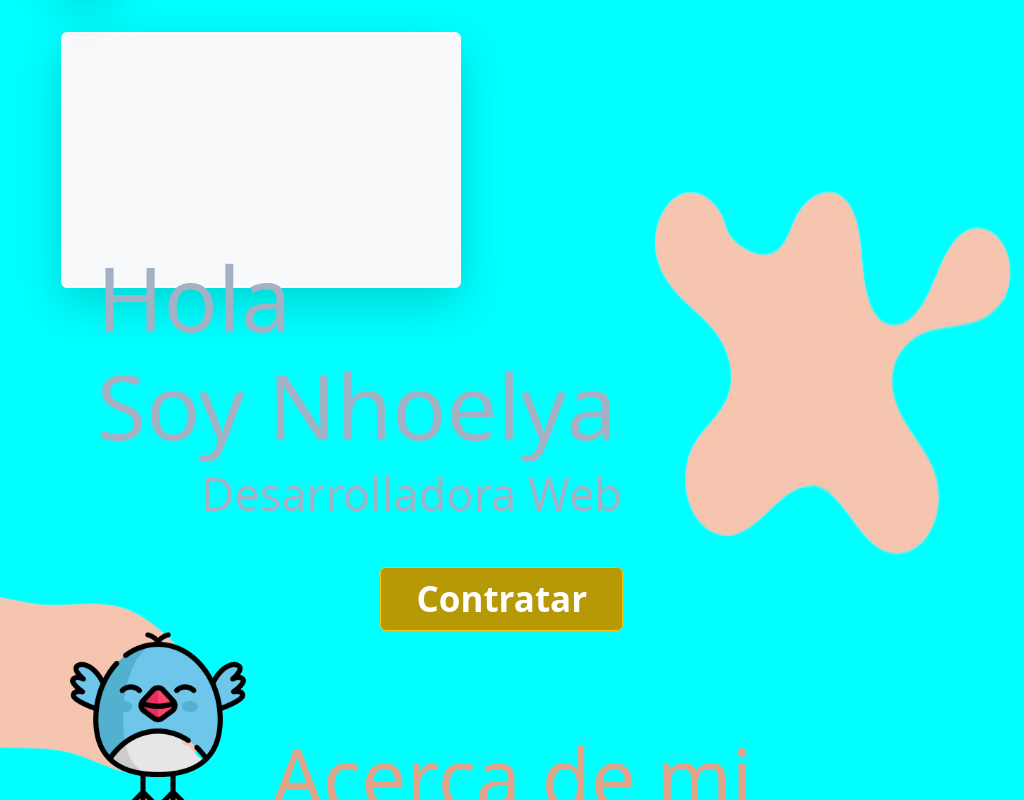
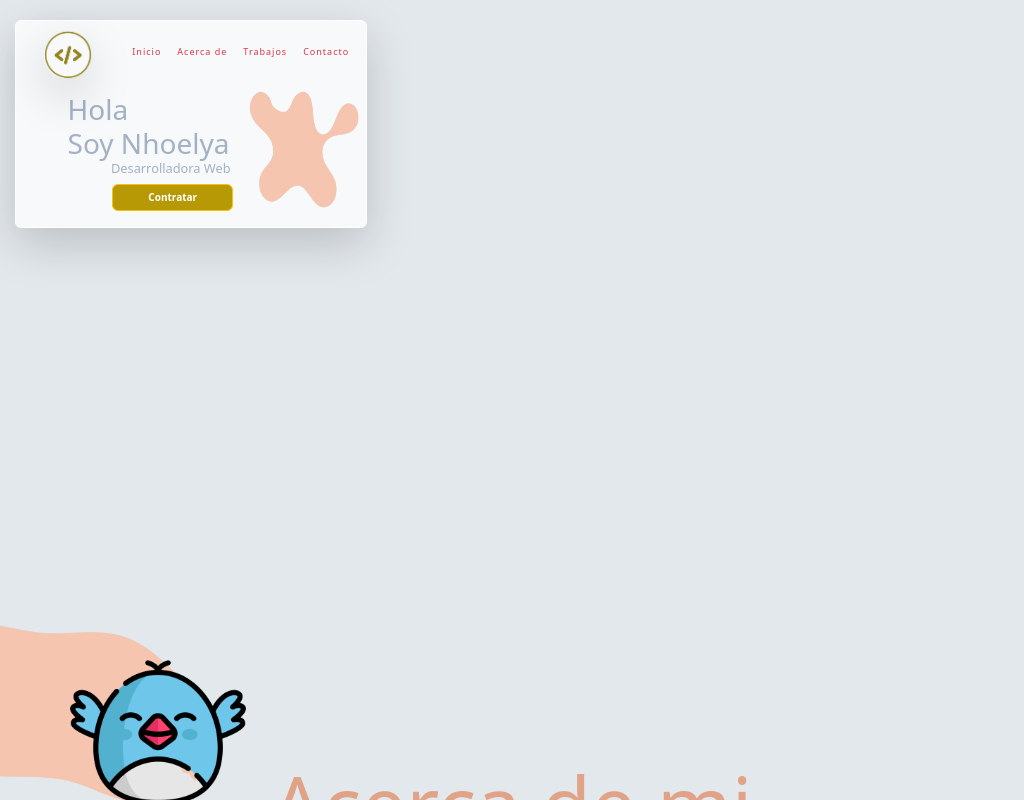
Before and after one commit to noeliafalkiewicz/TPFinal-ReactVite, a React (Vite) app: page / in a window 1024 px wide. Shown: the top 800 px of the page. Built offline with nearby package versions, Linux system fonts and the light colour scheme.

Commit message:
termine responsive del cuadrado

```diff
--- a/src/componentes/Header.css
+++ b/src/componentes/Header.css
@@ -1,69 +1,3 @@
-.logoContenedor{
-      width: 10px;
-      height: 10px;
-}
-@media (min-width:319.98px){
-  .logoContenedor{
-    width: 70px;
-    height: 70px;
-    margin-top: 15rem;
-    margin-left: -3rem;
-
-  }
-
-}
-
-.logo{
-  width: 9px;
-  height: 9px;
-}
-@media (min-width:319.98px){
-   .logo{
-    width: 70px;
-    height: auto;
-    margin-top: -30px;
-    margin-left: -16px;
-   }
-}
-
-
-.menu{
-    width: 20px;
-    display: flex;
-    justify-content: right;
-    margin-top: 0
-  }
-@media (min-width: 319.98px){
-    .menu{
-      margin-top: 14.5rem;
-      margin-left:-5rem;
-      width: 70px;
-      display: flex;
-    }
-  }
- @media (min-width: 991.98px) {
-    .menu{
-      display:none;
-    }
-  }
-
-  .nav{
-    display: none;
-  }
-  @media (min-width: 991.98px) {
-    .nav{
-      display: flex;
-    }
-  }
-
-header{
-  width:10rem;
-}
-@media (min-width:318.98pox) {
-  header{
-    width: 15rem;
-  }
-}
 
 header{
     display: flex;
@@ -73,44 +7,175 @@ header{
     width: 90%;
     margin-left: 5rem;
 }
+@media (min-width:769px) and (max-width:1279px){
+  header{
+    margin-top: -17rem;
+    margin-left: 1rem;
+    width: 22rem;
+    height: 5rem;
+  }
+}
+@media (min-width:481px) and (max-width:768px){
+  header{
+    margin-top: -17rem;
+    margin-left: 0rem;
+    width: 23rem;
+    height: 6rem;
+  }
+}
+@media (min-width:320px) and (max-width:480px){
+  header{
+    margin-top: -17rem;
+    margin-left: 0rem;
+    width: 23rem;
+    height: 6rem;
+  }
+}
+
+/*--------------------------------*/
 
 
-/*.logo{
+.logo{
     width: 5.9rem;
     height: auto;
-    margin-top: -35px;
-    margin-left: -17px;
-}*/
+    margin-top: -2.25rem;
+    margin-left: -1.1rem;
+}
+@media (min-width:769px) and (max-width:1279px){
+  .logo{
+   margin-top:-1.7rem;
+   margin-left: -1rem;
+   width: 3rem;
+  }
+}
+@media (min-width:481px) and (max-width:768px){
+  .logo{
+   margin-top:-1.7rem;
+   margin-left: -1rem;
+   width: 3rem;
+  }
+}
+@media (min-width:320px) and (max-width:480px){
+  .logo{
+   margin-top:-1.6rem;
+   margin-left: -1rem;
+   width: 2.9rem;
+  }
+}
 
-/*.logoContenedor{
-    width: 93px;
-    height: 93px;
-    overflow: hidden;
+/*-------------------------------------------*/
+.logoContenedor{
+    width: 90px;
+    height: 90px;
     border-radius: 100%;
-    background-color: blueviolet;
-}*/
+    margin-left: 4rem;
+    margin-top: 2rem;
+}
+@media (min-width:769px) and (max-width:1279px){
+  .logoContenedor{
+      width: 45px;
+      height: 46px;
+      margin-top: 0.7rem;
+      margin-left: 0.7rem;
+  }
+}
+@media (min-width:481px) and (max-width:768px){
+  .logoContenedor{
+      width: 45px;
+      height: 46px;
+      margin-top: 0.7rem;
+      margin-left: 0.7rem;
+  }
+}
+@media (min-width:320px) and (max-width:480px){
+  .logoContenedor{
+      width: 45px;
+      height: 45px;
+      margin-top: 0.8rem;
+      margin-left: 0.9rem;
+  }
+}
 
-.seccion{
-    width: 93px;
-    height: 93px;
-    padding: 10px;
+/*----------------------------------------*/
+.menu{
+    width: 20px;
+    display: flex;
+    display: none;
+    justify-content: right;
 
-}
+  }
+
+  @media (min-width:769px) and (max-width:1279px){
+    .menu{
+        display: none;
+    }
+  }
+  @media (min-width:481px) and (max-width:768px){
+    .menu{
+      display: block;
+      width: 3rem;
+      height: 3rem;
+      margin-left: 0.5rem;
+      margin-top: -0.2rem;
+    }
+  }
+  @media (min-width:320px) and (max-width:480px){
+    .menu{
+      display: block;
+      width: 3rem;
+      height: 3rem;
+      margin-left: 0.5rem;
+      margin-top: -0.2rem;
+    }
+  }
 
 /*.menu{
     width: 80px;
     margin-top: 0;
 }*/
-
 .menu:hover{
     transform: scale(1.5) ;
 }
 
-nav{
+/*-----------------------------------------------------*/
+
+.nav{
     justify-content: space-around;
-    margin-top: 2rem;
+    margin-top: -1rem;
+    padding-top: 2.5rem;
+    margin-right: 3rem;
     color: rgb(222, 101, 101);
+}
 
+@media (min-width:769px) and (max-width:1279px){
+  .nav{
+      width: 17rem;
+      height: 5rem;
+      margin-top: -2rem;
+      margin-left: -1rem;
+      padding-left: 1rem;
+      margin-right: 1rem;
+
+
+  }
+}
+@media (min-width:481px) and (max-width:768px){
+  .nav{
+    display: none;
+  }
+}
+@media (min-width:320px) and (max-width:480px){
+  .nav{
+    display: none;
+  }
+}
+
+
+/*---------------------------------------*/
+.seccion{
+    width: 93px;
+    height: 93px;
+    padding: 10px;
 
 }
 
@@ -119,3 +184,11 @@ a {
    letter-spacing: 1px;
    margin-right: 50px;
 }
+@media (min-width:769px) and (max-width:1279px){
+  a{
+      font-size: 9px;
+      padding-left: 16px;
+      margin-right: 0;
+      margin-top: -1rem;
+  }
+}
--- a/src/componentes/Principal.css
+++ b/src/componentes/Principal.css
@@ -1,150 +1,107 @@
-.ManchaGrande {
-    display: none;
+
+.ManchaGrande{
+    height: 25rem;
+    width: 25rem;
+    padding-right: 0.5rem;
+    margin-top: 12rem;
+}
+@media (min-width:769px) and (max-width:1279px){
+  .ManchaGrande{
+    width:8rem;
+    height: 8rem;
+    margin-left: -4rem;
+    margin-top: 1rem;
   }
-  @media (min-width: 991.98px) {
-    .ManchaGrande {
-      display: inline;
-    }
+}
+@media (min-width:481px) and (max-width:768px){
+  .ManchaGrande{
+    width:7rem;
+    height: 7rem;
+    margin-left: -1rem;
+    margin-top: 0.5rem;
+  }
+}
+@media (min-width:320px) and (max-width:480px){
+  .ManchaGrande{
+    width:7rem;
+    height: 7rem;
+    margin-left: -6rem;
+    margin-top: 0.5rem;
+  }
 }
 
-.Hola {
-    font-size: 15px;
-    display: flex;
-    justify-content: center;
-    color: #a2b2c4;
-  }
-  @media (min-width: 319.98px) {
-    .Hola {
-      font-size: 20px;
-
-    }
-}
+/*------------------------------------------------*/
 
 .Hola{
-    font-size: 20px;
-    display: flex;
-    justify-content: center;
-    margin-left: 0;
-    color: #a2b2c4;
-  }
-  @media (min-width: 575.98px) {
-    .Hola{
-      font-size: 60px;
-      color: #a2b2c4;
-    }
-}
-
-.Hola{
-    font-size: 60px;
-    display: flex;
-    justify-content: center;
-    color: #a2b2c4;
-    margin-left: 0;
-  }
-  @media (min-width: 991.98px) {
-    .Hola{
       font-size: 90px;
       margin-left: 60px;
       color: #a2b2c4;
-      padding-top: 40px;
+      padding-top: 50px;
+}
+
+@media (min-width:769px) and (max-width:1279px){
+    .Hola{
+      font-size: 28px;
+      margin-left: -1.8rem;
+      padding-top: 1.5rem;
+    }
+}
+@media (min-width:481px) and (max-width:768px){
+    .Hola{
+      font-size: 23px;
+      margin-left: -1.4rem;
+      padding-top: 1.3rem;
+    }
+}
+@media (min-width:320px) and (max-width:480px){
+    .Hola{
+      font-size: 23px;
+      margin-left: 4rem;
+      padding-top: 1.3rem;
+      width: 10rem;
     }
 }
 
 
-.Noe{
-    font-size: 10px;
+
+ /*----------------------------------------------*/
+
+  .Noe{
+    font-size: 3rem;
     display: flex;
     justify-content: center;
-    margin-left: 0;
+    margin-left: 9rem;
     color: #a2b2c4;
-  }
-  @media (min-width: 575.98px) {
-    .Noe{
-      font-size: 30px;
-    }
-  }
-
-  .Noe{
-    font-size: 30px;
-    display: flex;
-    justify-content: center;
-    margin-left: 0;
-  }
-  @media (min-width: 991.98px) {
-    .Noe{
-      font-size: 45px;
-      margin-left: 170px;
-      color: #a2b2c4;
-    }
-  }
-
-.btn{
-    display: flex;
-    justify-content: center;
-
-}
-@media (min-width: 991.98px) {
-    .btn {
-      margin-left: 350px;
-    }
-}
-
-.container{
-    margin: 2.5% 0% 6% 6%;
-    margin-top: 2rem;
-    width:90rem ;
-    height: 40rem;
 }
 
 @media (min-width:769px) and (max-width:1279px){
-  .container{
-    width:25rem;
-    height: 16rem;
-  }
+    .Noe{
+      font-size: 0.8rem;
+      margin-left: -3.7rem;
+      margin-bottom: 1rem;
+      margin-top: -0.5rem;
+    }
 }
 @media (min-width:481px) and (max-width:768px){
-  .container{
-    width:27rem ;
-    height: 40rem;
-  }
+    .Noe{
+      font-size: 0.8rem;
+      margin-left: -3.5rem;
+      margin-bottom: 1rem;
+      margin-top: -0.5rem;
+    }
 }
 @media (min-width:320px) and (max-width:480px){
-  .container{
-    width:90%;
-    height:35rem;
-  }
+    .Noe{
+      font-size: 0.8rem;
+      margin-left: -3rem;
+      margin-bottom: 1rem;
+      margin-top: -0.5rem;
+    }
 }
 
 
 
-body{
-  background-color: aqua;
-}
-
-.ContenedorSecundario{
-     padding-top: 0.5rem;
-}
-@media (min-width:318.98px) {
-  .ContenedorSecundario {
-    padding-top: 4rem;
-  }
-}
-
-
-
-.ContenedorPrincipal{
-    display: flex;
-    justify-content: space-around;
-    margin-top: -70px;
-
-
-}
-.ContenedorSecundario{
-    margin-left: -3rem;
-    margin-top: 10rem;
-
-}
-
+/*--------------------------------------------------*/
 
 .btn{
     color: white;
@@ -152,22 +109,134 @@ body{
     font-size: 35px;
     padding: 5px 35px;
     margin-left: 350px;
-
+    display: flex;
+    justify-content: center;
 }
-
 .btn:hover{
     color: rgb(182, 153, 5);
     background-color: white ;
 }
 
+@media (min-width:769px) and (max-width:1279px){
+  .btn{
+    font-size: 10px;
+    margin-top: -2rem;
+    margin-left: 1rem;
+
+  }
+}
+@media (min-width:481px) and (max-width:768px){
+  .btn{
+    font-size: 5px;
+    margin-top: -3rem;
+    margin-left: 1rem;
+  }
+}
+@media (min-width:320px) and (max-width:480px){
+  .btn{
+    font-size: 9px;
+    margin-top: -3rem;
+    margin-left: 5.3rem;
+  }
+}
 
 
+/*------------------------------------------*/
+.container{
+    margin: 2.5% 6% 6% 6%;
+    margin-top: 2rem;
+    width:100%;
+    height: 38rem;
+}
+
+@media (min-width:769px) and (max-width:1279px){
+  .container{
+    margin:2% 1.5%;
+    width:22rem;
+    height: 13rem;
+  }
+}
+@media (min-width:481px) and (max-width:768px){
+  .container{
+    margin:2% 1.5%;
+    width:22rem;
+    height: 13rem;
+  }
+}
+@media (min-width:320px) and (max-width:480px){
+  .container{
+    margin:2% 2.5%;
+    width:22rem;
+    height: 13rem;
+  }
+}
 
 
-.ManchaGrande{
-    height: 25rem;
-    width: 25rem;
-    padding-right: 0.5rem;
-    margin-top: 12rem;
+/*---------------------------------------------------------*/
+body{
+  background-color: #e3e8ed;
+}
+
+
+.ContenedorSecundario{
+    margin-left: -3rem;
+    margin-top: 10rem;
 
 }
+@media (min-width:769px) and (max-width:1279px){
+  .ContenedorSecundario{
+    width: 35rem;
+    height: 10rem;
+    margin-left: 5rem;
+    margin-top: 0rem;
+  }
+}
+@media (min-width:481px) and (max-width:768px){
+  .ContenedorSecundario{
+    width: 35rem;
+    height: 10rem;
+    margin-left: 5rem;
+    margin-top: 0rem;
+  }
+}
+@media (min-width:320px) and (max-width:480px){
+  .ContenedorSecundario{
+    width: 21rem;
+    height: 10rem;
+    margin-left: 1rem;
+    margin-top: 0rem;
+
+  }
+}
+
+/*---------------------------------------------*/
+
+.ContenedorPrincipal{
+    display: flex;
+    justify-content: space-around;
+    margin-top: -70px;
+}
+@media (min-width:769px) and (max-width:1279px){
+  .ContenedorPrincipal{
+    width:22rem;
+    height: 9rem;
+    margin-top: 2rem;
+    margin-left: -1rem;
+  }
+}
+@media (min-width:481px) and (max-width:768px){
+  .ContenedorPrincipal{
+    width:22rem;
+    height: 9rem;
+    margin-top: 3rem;
+    margin-left: -2rem;
+  }
+}
+@media (min-width:320px) and (max-width:480px){
+  .ContenedorPrincipal{
+    width:22rem;
+    height: 9rem;
+    margin-top: 3rem;
+    margin-left: -2rem;
+  }
+}
```
